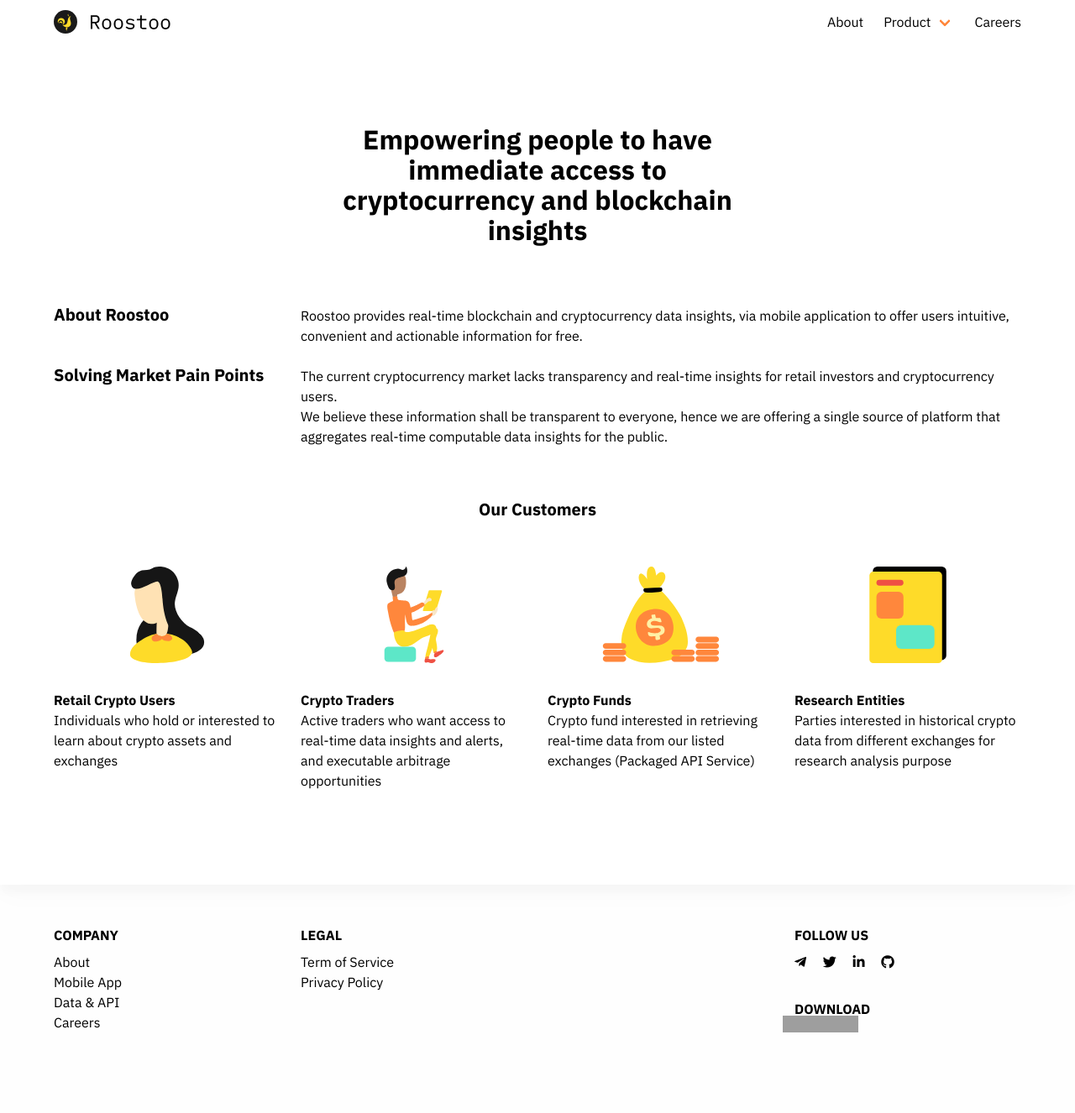
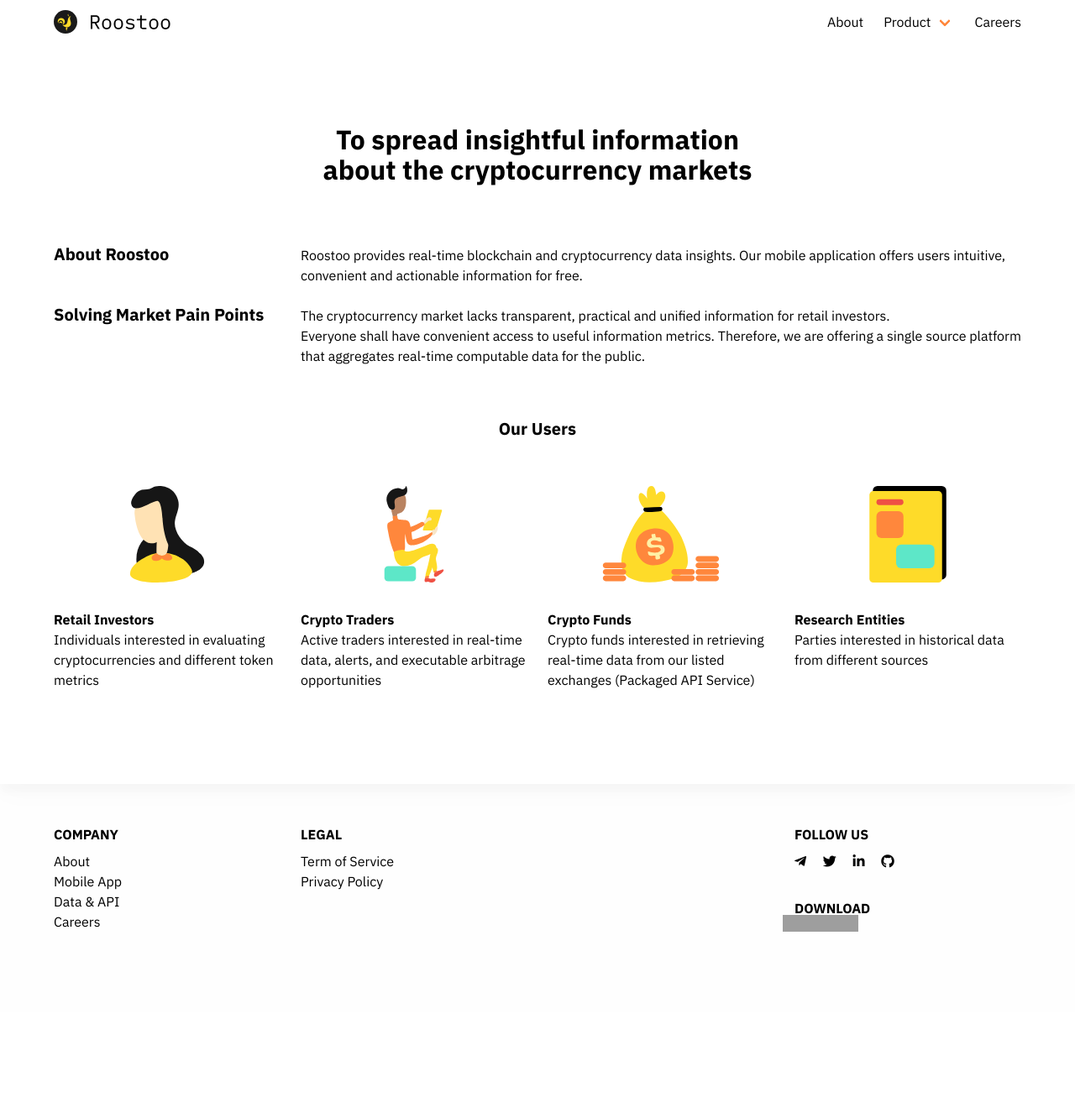
Before and after one commit to roostoo/roostoo.github.io, a Jekyll site: the page built from about.md, in a window 1280 px wide. Shown: the whole page at 84% size. Built offline with Jekyll 4.4.1, drawn with Linux system fonts in a browser that asks for light colours; nearby versions of some CDN libraries; after the commit the page ends 1206 px from its top, so only the background shows below that; grey boxes are pictures that could not be loaded.

Commit message:
doc: rephrase mission statement and others

```diff
--- a/_data/about.yml
+++ b/_data/about.yml
@@ -1,24 +1,24 @@
-slogan: Empowering people to have immediate access to cryptocurrency and blockchain insights
+slogan: To spread insightful information about the cryptocurrency markets
 
 info:
   - title: About Roostoo
-    description: Roostoo provides real-time blockchain and cryptocurrency data insights, via mobile application to offer users intuitive, convenient and actionable information for free.
+    description: Roostoo provides real-time blockchain and cryptocurrency data insights. Our mobile application offers users intuitive, convenient and actionable information for free.
   - title: Solving Market Pain Points
     description: |
-      The current cryptocurrency market lacks transparency and real-time insights for retail investors and cryptocurrency users.
+      The cryptocurrency market lacks transparent, practical and unified information for retail investors.
 
-      We believe these information shall be transparent to everyone, hence we are offering a single source of platform that aggregates real-time computable data insights for the public.
+      Everyone shall have convenient access to useful information metrics. Therefore, we are offering a single source platform that aggregates real-time computable data for the public.
 
 customers:
-  - name: Retail Crypto Users
+  - name: Retail Investors
     image: ../assets/img/customer-crypto-user.svg
-    description: Individuals who hold or interested to learn about crypto assets and exchanges
+    description: Individuals interested in evaluating cryptocurrencies and different token metrics
   - name: Crypto Traders
     image: ../assets/img/customer-trader.svg
-    description: Active traders who want access to real-time data insights and alerts, and executable arbitrage opportunities
+    description: Active traders interested in real-time data, alerts, and executable arbitrage opportunities
   - name: Crypto Funds
     image: ../assets/img/customer-funds.svg
-    description: Crypto fund interested in retrieving real-time data from our listed exchanges (Packaged API Service)
+    description: Crypto funds interested in retrieving real-time data from our listed exchanges (Packaged API Service)
   - name: Research Entities
     image: ../assets/img/customer-research.svg
-    description: Parties interested in historical crypto data from different exchanges for research analysis purpose
+    description: Parties interested in historical data from different sources
--- a/_layouts/about.html
+++ b/_layouts/about.html
@@ -31,7 +31,7 @@ layout: base
         </section>
 
         <section>
-            <h2 class="title is-5 has-text-weight-bold has-text-centered m-xl">Our Customers</h2>
+            <h2 class="title is-5 has-text-weight-bold has-text-centered m-xl">Our Users</h2>
             <div class="columns is-multiline is-mobile">
                 {% for item in about.customers %}
                 <div class="column is-half-mobile">
--- a/_layouts/index.html
+++ b/_layouts/index.html
@@ -29,7 +29,7 @@ layout: base
     <div class="container">
         <h1 class="title is-spaced is-1">
             Crypto Secrets. </br>
-            On Your Fingertips.
+            At Your Fingertips.
         </h1>
         <h2 class="subtitle">
             Real-time <span class="has-text-link">Crypto Insight</span> Provider
```
